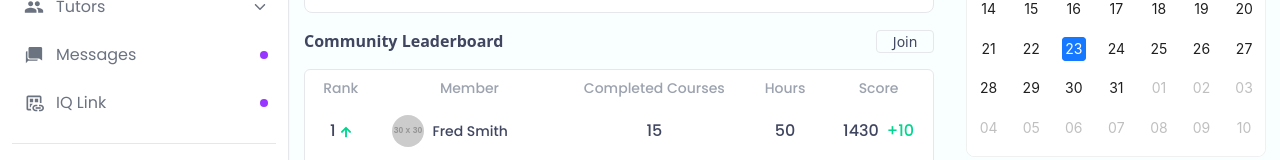
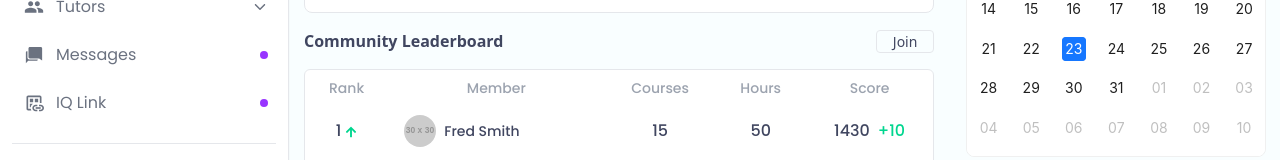
Before and after one commit to Simeon-Azeh/sidecapp, a React (Vite) app: page /discover in a window 1280 px wide. Shown: the part 263-423 px from the top of the page. Built offline with nearby package versions, Linux system fonts and the light colour scheme.

Commit message:
community leaderboard table completed2

```diff
--- a/src/components/Discover/CommunityLeaderboard.jsx
+++ b/src/components/Discover/CommunityLeaderboard.jsx
@@ -70,7 +70,7 @@ const CommunityLeaderboard = () => {
           <tr className='text-gray-400'>
             <th className="py-2 px-4 font-medium text-[14px] ">Rank</th>
             <th className="py-2 px-4 font-medium text-[14px]">Member</th>
-            <th className="py-2 px-4 font-medium text-[14px]">Completed Courses</th>
+            <th className="py-2 px-4 font-medium text-[14px]">Courses</th>
             <th className="py-2 px-4 font-medium  text-[14px]">Hours</th>
             <th className="py-2 px-4 font-medium text-[14px]">Score</th>
           </tr>
```
